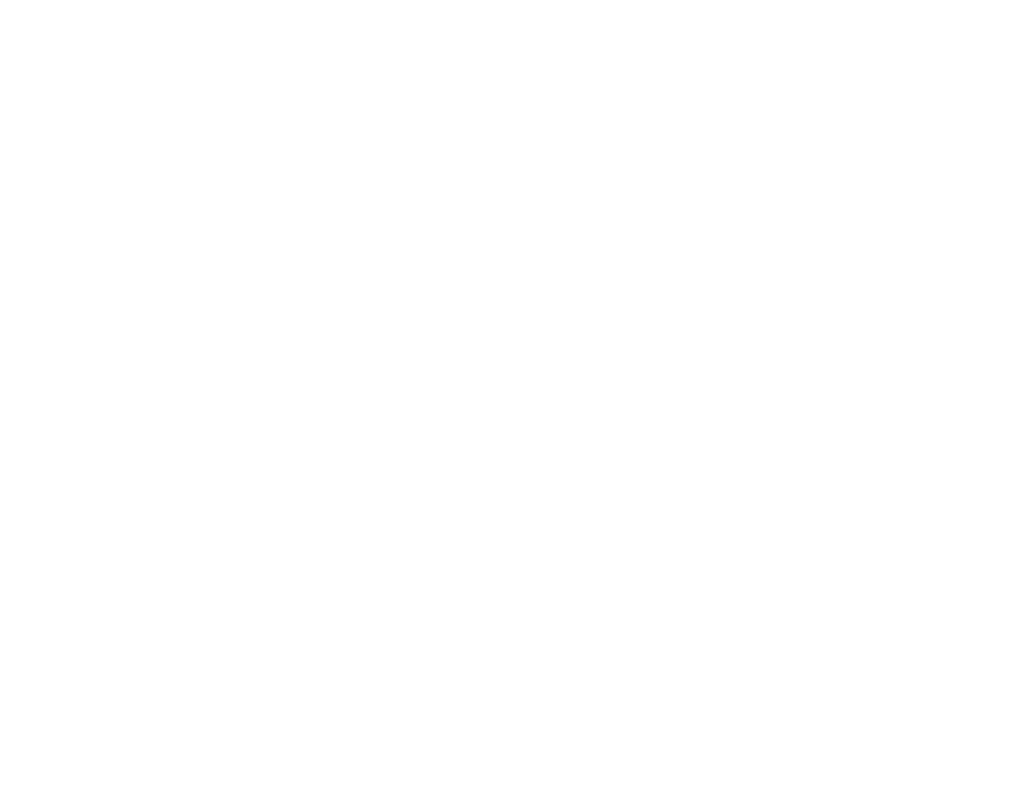
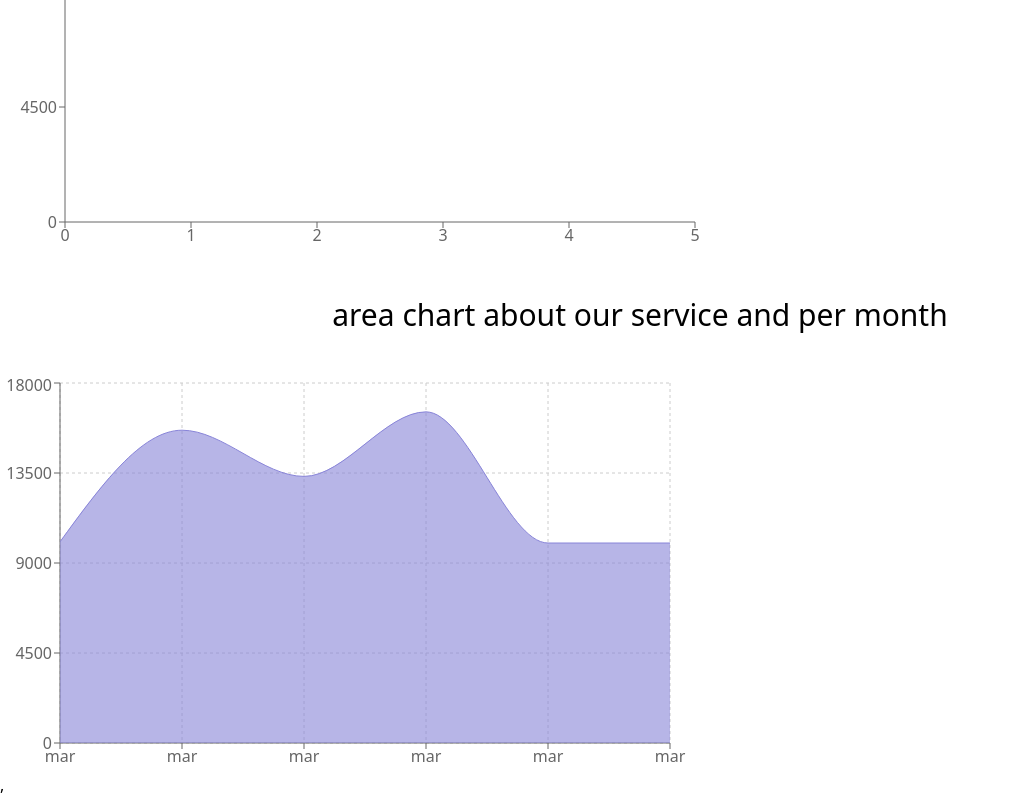
Before and after one commit to Habib255/child-care-hospital-product-analysis, a React (Create React App) app: page /dashboard in a window 1280 px wide. Shown: the part 413-1210 px from the top of the page, without its empty margins (0-1009 px from the left). Before the commit the page ends 800 px from the top, so only its background shows below. Built offline with nearby package versions, Linux system fonts and the light colour scheme.

Commit message:
added charts

```diff
--- a/package.json
+++ b/package.json
@@ -10,6 +10,7 @@
     "react-dom": "^18.0.0",
     "react-router-dom": "^6.3.0",
     "react-scripts": "5.0.0",
+    "rechart": "^0.0.1",
     "recharts": "^2.1.9",
     "web-vitals": "^2.1.4"
   },
--- /dev/null
+++ b/src/components/Charts/Charts.js
@@ -0,0 +1,74 @@
+import React from 'react';
+import { Area, AreaChart, CartesianGrid, Line, LineChart, XAxis, YAxis } from 'recharts';
+
+const Charts = () => {
+    const data = [
+        {
+            month: 'mar',
+            services: 10059,
+            satisfaction: 9959,
+            ratings: 4.5
+        },
+        {
+            month: 'mar',
+            services: 15640,
+            satisfaction: 9959,
+            ratings: 4.5
+        },
+        {
+            month: 'mar',
+            services: 13330,
+            satisfaction: 9959,
+            ratings: 4.5
+        },
+        {
+            month: 'mar',
+            services: 16557,
+            satisfaction: 9959,
+            ratings: 4.5
+
+        },
+        {
+            month: 'mar',
+            services: 10000,
+            satisfaction: 9959,
+            ratings: 4.5
+        },
+
+        {
+            month: 'mar',
+            services: 10000,
+            satisfaction: 9959,
+            ratings: 4.5
+
+
+        }
+    ]
+    return (
+        <div>
+            <h3 className='text-3xl p-10'>chart about our service and costomers</h3>
+            <LineChart width={700} height={500} data={data}>
+                <Line dataKey={'services'}></Line>
+                <YAxis></YAxis>
+                <XAxis></XAxis>
+            </LineChart>
+            <h3 className='text-3xl p-10'>area chart about our service and per month</h3>
+            <AreaChart width={700}
+                height={400}
+                data={data}
+                margin={{
+                    top: 10,
+                    right: 30,
+                    left: 0,
+                    bottom: 0,
+                }}><CartesianGrid strokeDasharray={"3 3"}></CartesianGrid>
+                <XAxis dataKey={"month"}></XAxis>
+                <YAxis></YAxis>
+                <Area type="monotone" dataKey="services" stroke="#8884d8" fill="#8884d8" ></Area>
+            </AreaChart>
+
+        </div>
+    );
+};
+
+export default Charts;
--- a/src/components/Dashboard/Dashboard.js
+++ b/src/components/Dashboard/Dashboard.js
@@ -1,9 +1,10 @@
 import React from 'react';
+import Charts from '../Charts/Charts';
 
 const Dashboard = () => {
     return (
         <div>
-
+            <Charts></Charts>
         </div>
     );
 };
--- a/src/components/Home/Home.js
+++ b/src/components/Home/Home.js
@@ -1,5 +1,4 @@
 import Intro from "../Intro/Intro";
-
 const Home = () => {
     return (
         <div>
```
Also changed, not shown: 1 other file (tests, documents, lock files or other folders).
